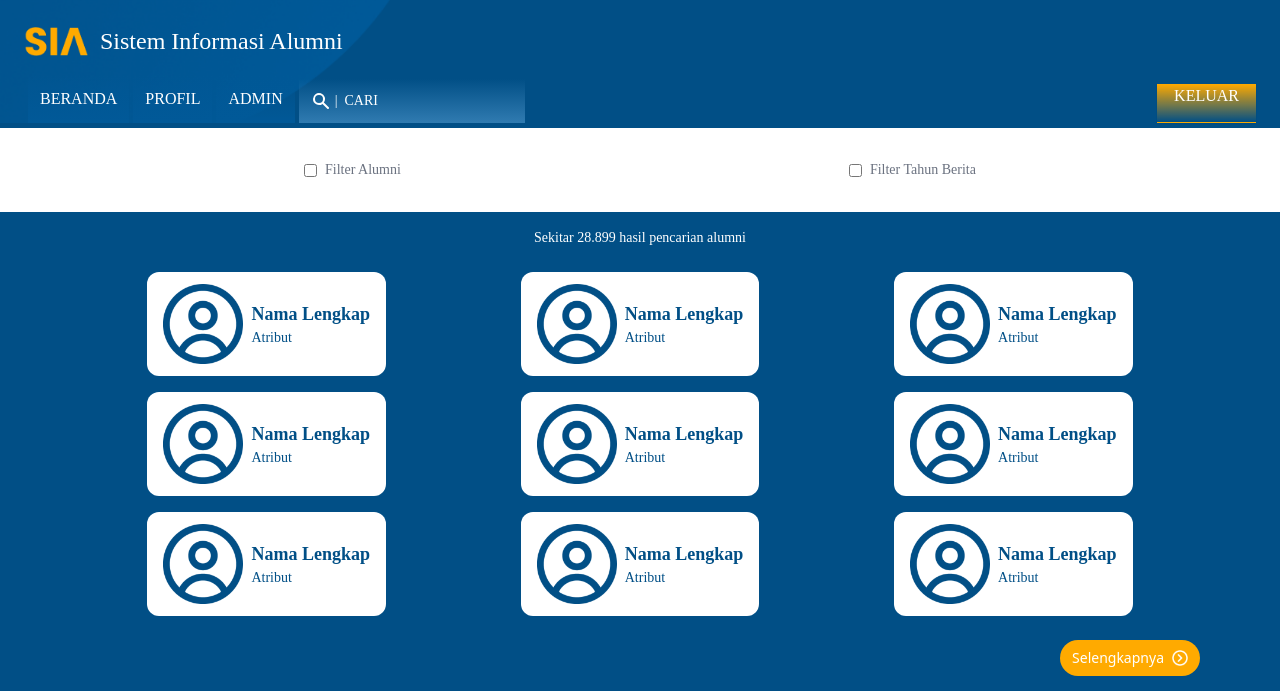
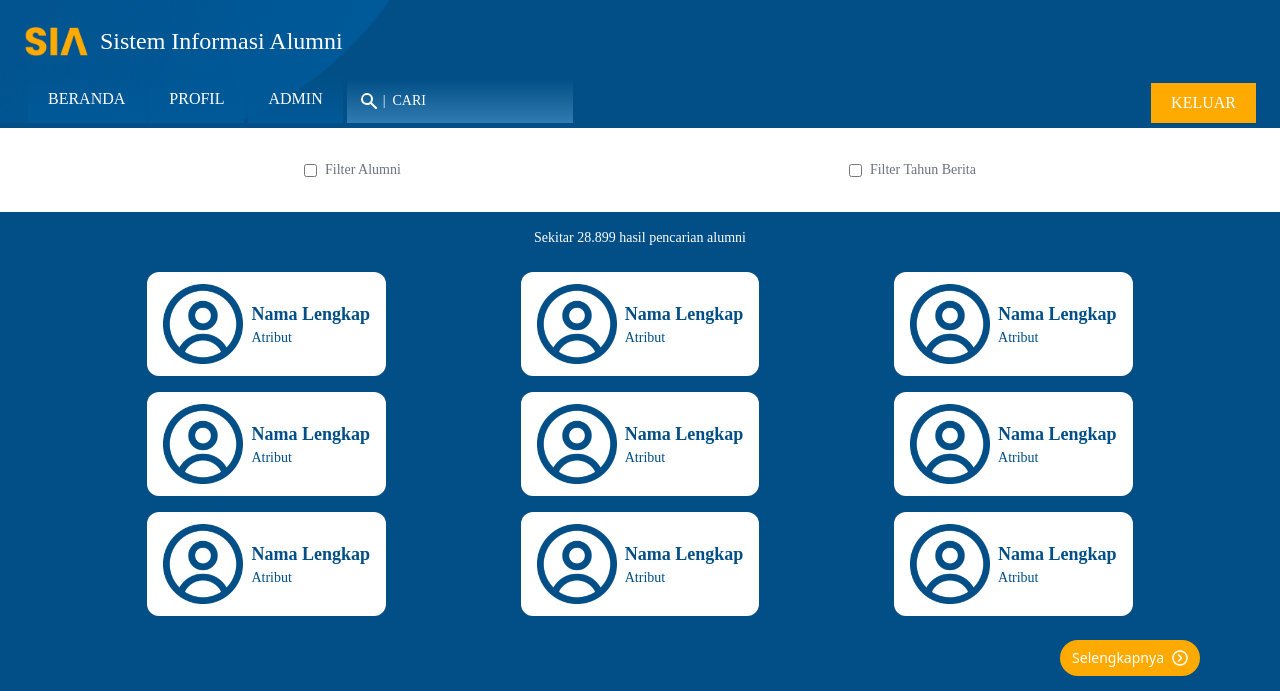
Before and after one commit to timotiusvincent26/webservice_pages, a CodeIgniter 4 app: the page made by app/Views/kontenWebsia/searchAndFilter/searchAndFilter.php in a window 1280 px wide. Shown: the top 691 px of the page. Run offline with PHP 8.4 and a stand-in for CodeIgniter, Linux system fonts and the light colour scheme; the template is opened without the code that fills it: most values are stand-ins (such as "Sample title", 1, 10 or a date in 2020); style sheets or scripts are compiled from the project's sources; some libraries are stand-ins or nearby versions.

Commit message:
mengedit button pada navbar dan mengedit sedikit halaman profil

```diff
--- a/app/Views/layoutWebsia/templateBeranda.php
+++ b/app/Views/layoutWebsia/templateBeranda.php
@@ -28,7 +28,7 @@
                     </div>
                 </div>
 
-                <button type="button" class=" font-paragraph font-medium flex px-3 md:py-2 py-1 my-auto rounded-3xl border border-transparent shadow-sm md:text-base text-xs  text-white bg-secondary hover:bg-white hover:border-solid hover:border-2 hover:border-red-400 hover:text-secondary">
+                <button type="button" class=" font-paragraph font-medium flex px-3 md:px-5 md:py-2 py-1 my-auto rounded-3xl shadow-sm md:text-base text-xs text-white bg-secondary hover:bg-secondaryhover transition-colors duration-200">
                     MASUK
                 </button>
             </div>
--- a/app/Views/layoutWebsia/templateBerandaLogin.php
+++ b/app/Views/layoutWebsia/templateBerandaLogin.php
@@ -34,17 +34,17 @@
                         </div>
                         <div class="font-paragraph hidden md:flex items-end justify-start pt-1">
                             <a href="">
-                                <div class="text-white ml-1  p-3 menu">
+                                <div class="text-white ml-1 p-3 menu px-5 transition-colors duration-300">
                                     BERANDA
                                 </div>
                             </a>
                             <a href="">
-                                <div class="text-white ml-1 p-3 menu">
+                                <div class="text-white ml-1 p-3 menu px-5 transition-colors duration-300">
                                     PROFIL
                                 </div>
                             </a>
                             <a href="">
-                                <div class="text-white ml-1 p-3 menu">
+                                <div class="text-white ml-1 p-3 menu px-5 transition-colors duration-300">
                                     ADMIN
                                 </div>
                             </a>
@@ -57,7 +57,7 @@
                         </div>
                     </div>
                     <div class="flex my-auto">
-                        <button type="button" class="font-paragraph font-medium hidden md:flex md:px-4 md:mt-4 md:-mb-14 md:border md:border-transparent md:shadow-sm md:text-base  md:text-white md:bg-gradient-to-b md:from-secondary hover:bg-secondary hover:rounded">
+                        <button type="button" class="font-paragraph font-medium items-center hidden md:flex md:px-5 md:mt-4 md:-mb-14 md:shadow-sm md:text-base  md:text-white md:bg-secondary hover:bg-secondaryhover transition-colors duration-200 hover:rounded">
                             KELUAR
                         </button>
                         <div class="">
@@ -88,7 +88,7 @@
                             </svg>
                             <input type="text" placeholder="|  CARI" id="inputCari" class="placeholder-white bg-transparent ml-6 text-xs text-center w-2/3 outline-none ">
                         </div>
-                        <div class=" mt-1 px-2 py-2 w-11/12 mx-auto font-medium  bg-gradient-to-t from-secondary hover:bg-secondary text-xs text-center text-white ">
+                        <div class=" mt-1 px-2 py-2 w-11/12 mx-auto font-medium bg-secondary hover:bg-secondaryhover transition-colors duration-200 text-xs text-center text-white ">
                             <a href="" class="">KELUAR</a>
                         </div>
                     </div>
```
Also changed, not shown: app/Views/kontenWebsia/userProfile/userProfile.php (+14 -23 lines).
